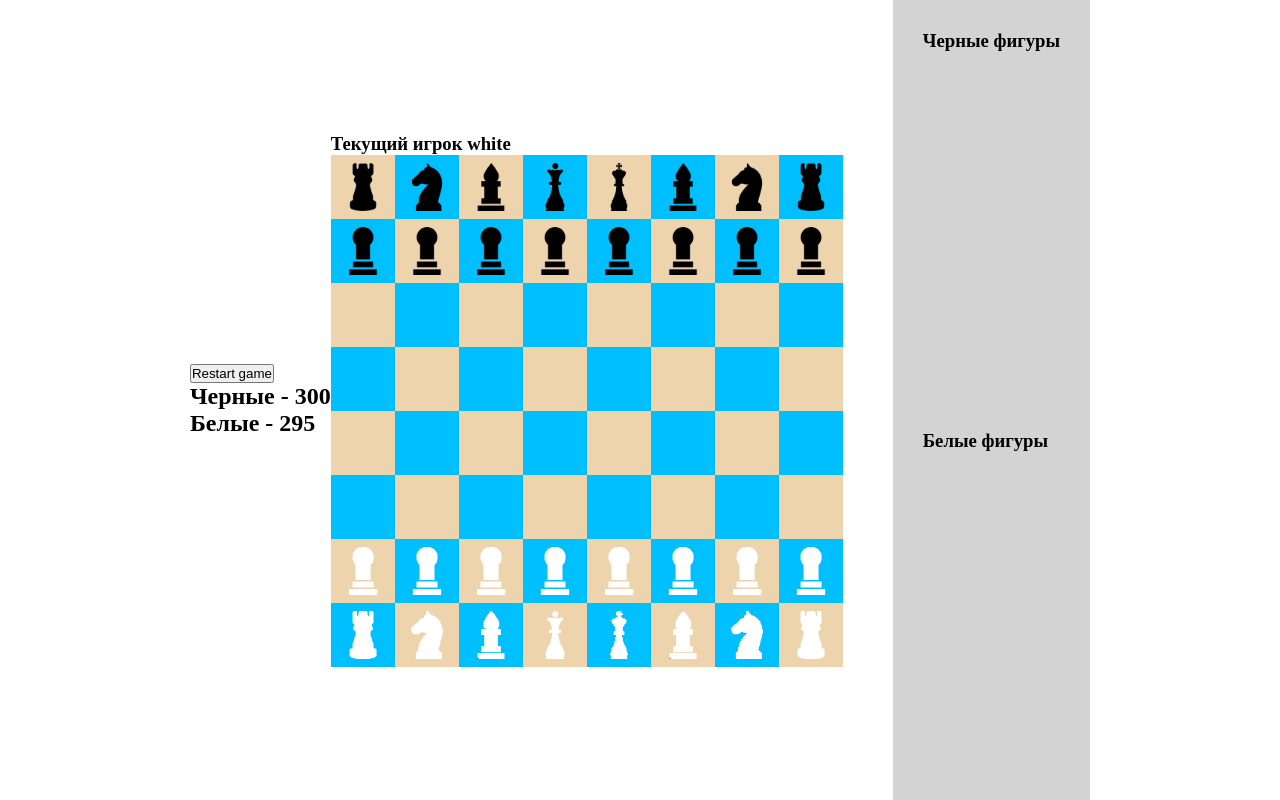
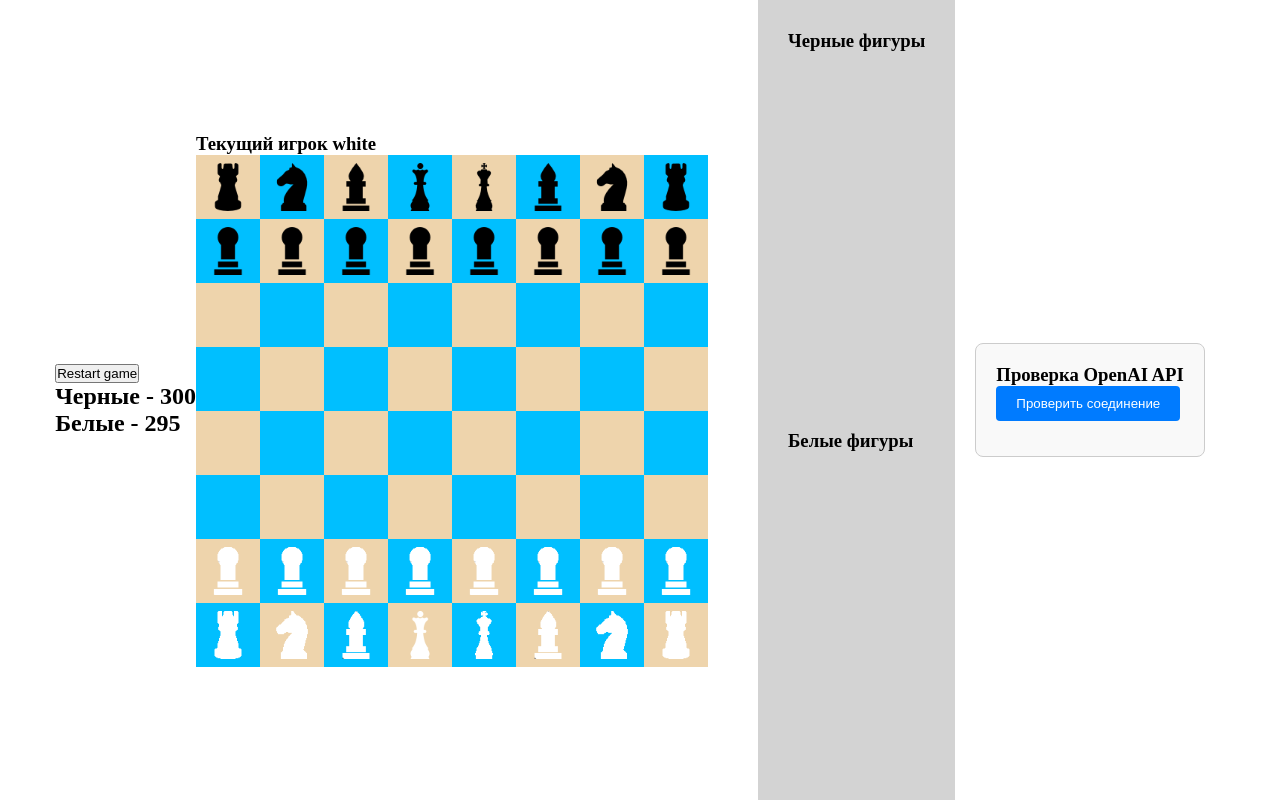
Before and after one commit to xpl0itK3y/chess.ai, a React (Create React App) app: page / in a window 1280 px wide. Built offline with nearby package versions, Linux system fonts and the light colour scheme.

Commit message:
Add OpenAI API integration with Vercel

```diff
--- a/package.json
+++ b/package.json
@@ -11,6 +11,8 @@
     "@types/node": "^12.0.0",
     "@types/react": "^17.0.0",
     "@types/react-dom": "^17.0.0",
+    "axios": "^1.13.2",
+    "openai": "^4.20.0",
     "react": "^17.0.2",
     "react-dom": "^17.0.2",
     "react-scripts": "4.0.3",
--- a/src/App.tsx
+++ b/src/App.tsx
@@ -7,7 +7,7 @@
  * - Текущего игрока
  * - Перезапуск игры
  */
-import React, {useEffect, useState} from 'react';
+import {useEffect, useState} from 'react';
 import "./App.css";
 import BoardComponent from "./components/BoardComponent";
 import {Board} from "./models/Board";
@@ -15,6 +15,7 @@ import {Player} from "./models/Player";
 import {Colors} from "./models/Colors";
 import LostFigures from "./components/LostFigures";
 import Timer from "./components/Timer";
+import ApiTestComponent from "./components/ApiTestComponent";
 
 const App = () => {
   // Состояние шахматной доски - содержит все фигуры и их позиции
@@ -70,6 +71,8 @@ const [currentPlayer, setCurrentPlayer] = useState<Player | null>(null);
           figures={board.lostWhiteFigures}
         />
       </div>
+      {/* Компонент для проверки OpenAI API */}
+      <ApiTestComponent />
     </div>
   );
 };
--- /dev/null
+++ b/src/components/ApiTestComponent.tsx
@@ -0,0 +1,111 @@
+import React, { useState } from 'react';
+import axios from 'axios';
+
+interface ApiTestResult {
+  success: boolean;
+  message?: string;
+  response?: string;
+  model?: string;
+  usage?: any;
+  error?: string;
+  details?: any;
+}
+
+const ApiTestComponent: React.FC = () => {
+  const [loading, setLoading] = useState(false);
+  const [result, setResult] = useState<ApiTestResult | null>(null);
+
+  const testApiConnection = async () => {
+    setLoading(true);
+    setResult(null);
+
+    try {
+      const response = await axios.get('/api/test-openai');
+      setResult(response.data);
+    } catch (error: any) {
+      setResult({
+        success: false,
+        error: error.message,
+        details: error.response?.data || 'No additional details'
+      });
+    } finally {
+      setLoading(false);
+    }
+  };
+
+  return (
+    <div style={{
+      padding: '20px',
+      margin: '20px',
+      border: '1px solid #ccc',
+      borderRadius: '8px',
+      backgroundColor: '#f9f9f9'
+    }}>
+      <h3>Проверка OpenAI API</h3>
+
+      <button
+        onClick={testApiConnection}
+        disabled={loading}
+        style={{
+          padding: '10px 20px',
+          backgroundColor: loading ? '#ccc' : '#007bff',
+          color: 'white',
+          border: 'none',
+          borderRadius: '4px',
+          cursor: loading ? 'not-allowed' : 'pointer',
+          marginBottom: '15px'
+        }}
+      >
+        {loading ? 'Проверка...' : 'Проверить соединение'}
+      </button>
+
+      {result && (
+        <div style={{
+          padding: '15px',
+          borderRadius: '4px',
+          backgroundColor: result.success ? '#d4edda' : '#f8d7da',
+          border: `1px solid ${result.success ? '#c3e6cb' : '#f5c6cb'}`
+        }}>
+          <h4 style={{
+            color: result.success ? '#155724' : '#721c24',
+            margin: '0 0 10px 0'
+          }}>
+            {result.success ? '✅ Соединение успешно!' : '❌ Ошибка соединения'}
+          </h4>
+
+          {result.success ? (
+            <div>
+              <p><strong>Сообщение:</strong> {result.message}</p>
+              <p><strong>Ответ AI:</strong> {result.response}</p>
+              <p><strong>Модель:</strong> {result.model}</p>
+              {result.usage && (
+                <p><strong>Использование токенов:</strong> {result.usage.total_tokens}</p>
+              )}
+            </div>
+          ) : (
+            <div>
+              <p><strong>Ошибка:</strong> {result.error}</p>
+              {result.details && (
+                <details>
+                  <summary>Подробности</summary>
+                  <pre style={{
+                    fontSize: '12px',
+                    overflow: 'auto',
+                    backgroundColor: '#fff',
+                    padding: '10px',
+                    borderRadius: '4px',
+                    border: '1px solid #ddd'
+                  }}>
+                    {JSON.stringify(result.details, null, 2)}
+                  </pre>
+                </details>
+              )}
+            </div>
+          )}
+        </div>
+      )}
+    </div>
+  );
+};
+
+export default ApiTestComponent;
```
Also changed, not shown: api/test-openai.js (added, +58 -0 lines), vercel.json (added), 1 other file (tests, documents, lock files or other folders).
